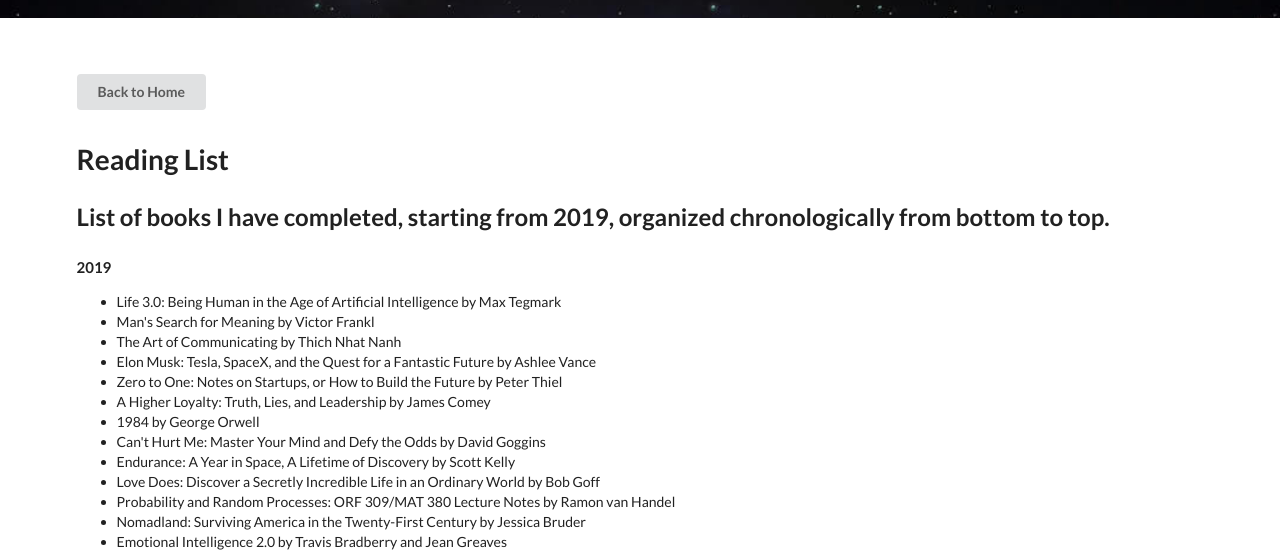
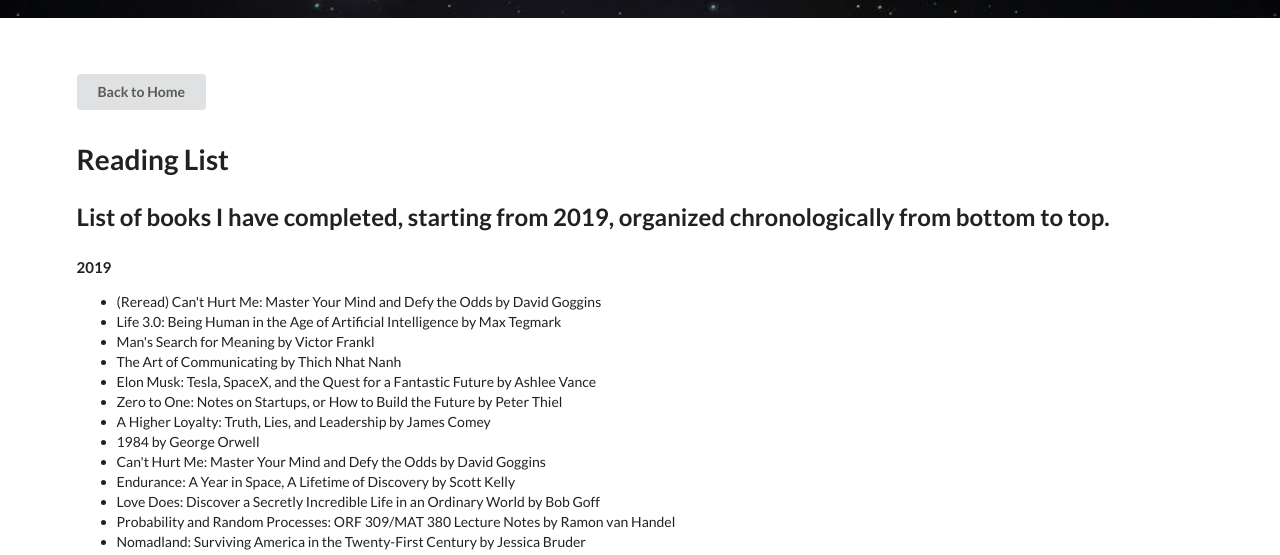
Before and after one commit to davidpwu/portfolio, a plain HTML site: page readinglist.html in a window 1280 px wide. Shown: the part 232-787 px from the top of the page. Drawn offline with nearby package versions, Linux system fonts and the light colour scheme.

Commit message:
Add book

```diff
--- a/readinglist.html
+++ b/readinglist.html
@@ -93,6 +93,7 @@
 
         <h4>2019</h4>
         <ul>
+          <li>(Reread) Can't Hurt Me: Master Your Mind and Defy the Odds by David Goggins</li>
           <li>Life 3.0: Being Human in the Age of Artificial Intelligence by Max Tegmark</li>
           <li>Man's Search for Meaning by Victor Frankl</li>
           <li>The Art of Communicating by Thich Nhat Nanh</li>
```
